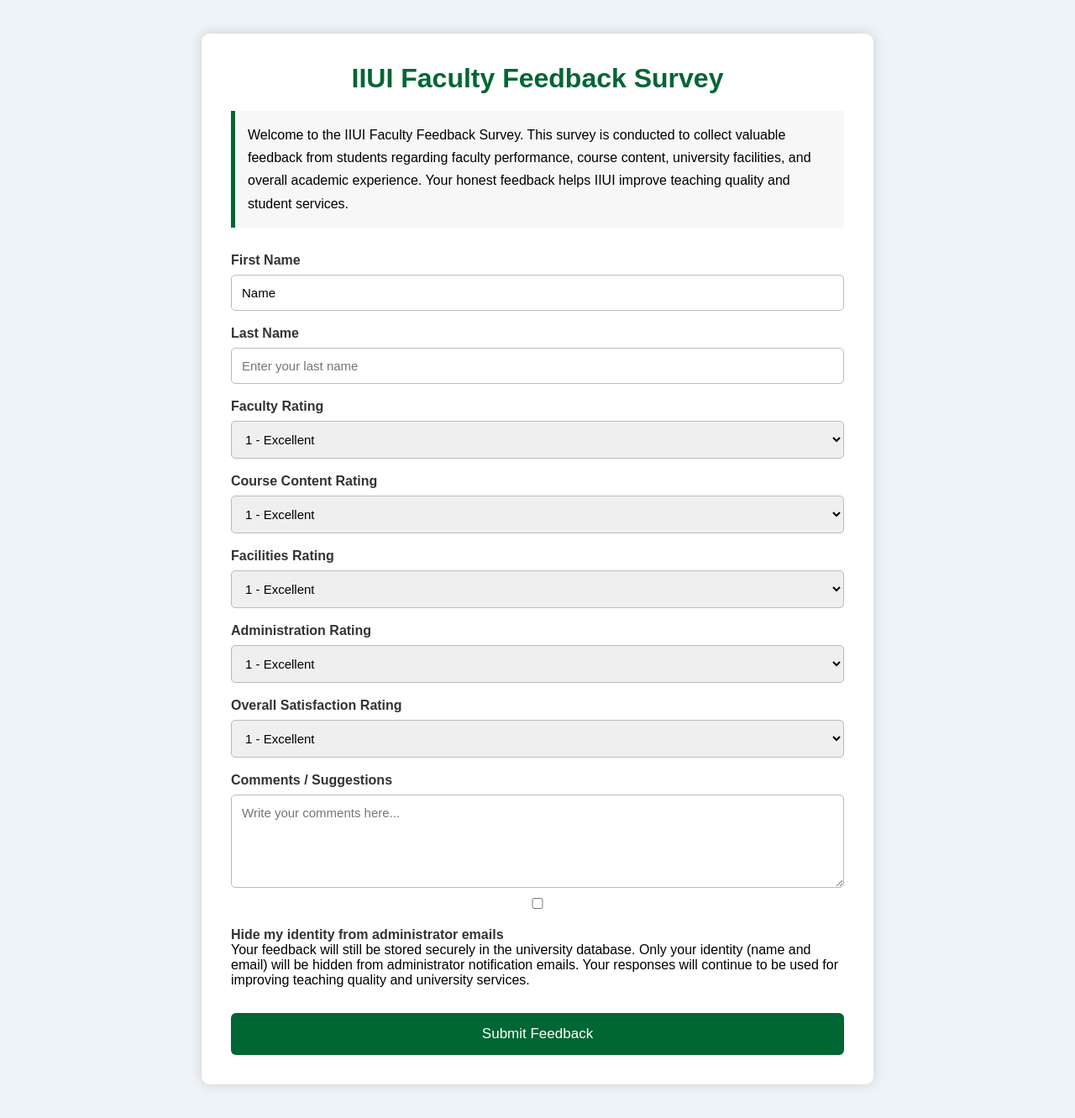
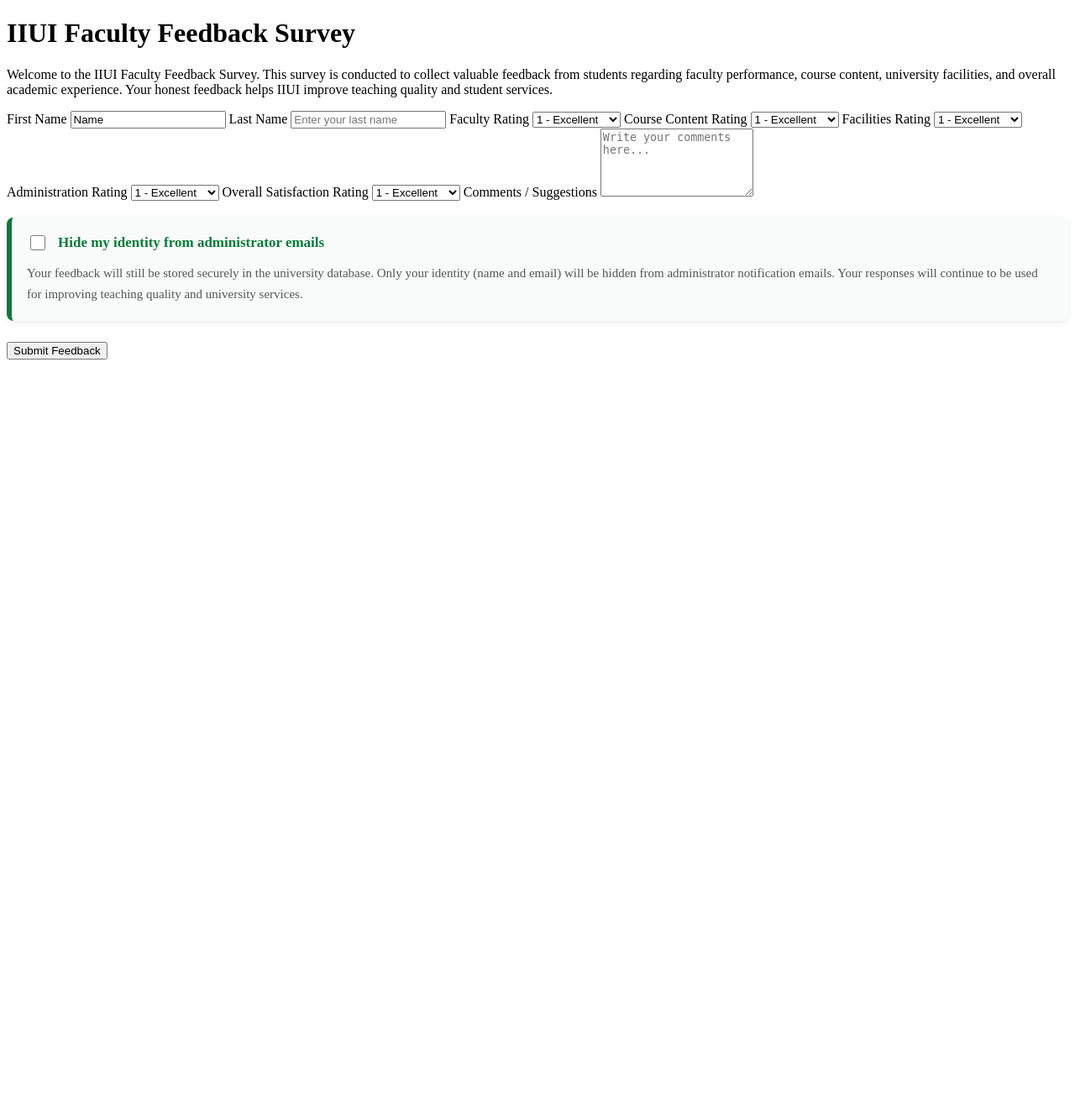
Before and after one commit to FatimaBatool55/IIUIFacultyFeedback, a Flask app: page /feedback in a window 1280 px wide. Shown: the whole page at 84% size. After the commit the page ends 428 px from the top, so only its background shows below. Run offline with Flask 3, Linux system fonts and the light colour scheme; the visitor is signed in with stand-in values (Sample User, id 1).

Commit message:
Update style.css

```diff
--- a/static/style.css
+++ b/static/style.css
@@ -1,108 +1,70 @@
-* {
-    margin: 0;
-    padding: 0;
-    box-sizing: border-box;
-    font-family: Arial, Helvetica, sans-serif;
-}
+/* ===========================
+   Privacy Notice Card
+=========================== */
 
-body {
-    background: #eef3f8;
-    display: flex;
-    justify-content: center;
-    padding: 40px;
-}
-
-.container {
-    width: 800px;
-    background: white;
-    padding: 35px;
-    border-radius: 10px;
-    box-shadow: 0 0 15px rgba(0,0,0,.15);
-}
-
-h1 {
-    text-align: center;
-    color: #006633;
-    margin-bottom: 20px;
-}
-
-.intro {
-    background: #f7f7f7;
-    border-left: 5px solid #006633;
-    padding: 15px;
-    margin-bottom: 30px;
-    line-height: 1.7;
-}
-
-label {
-    display: block;
-    margin-top: 18px;
-    font-weight: bold;
-    color: #333;
-}
-
-input,
-select,
-textarea {
-    width: 100%;
-    padding: 12px;
-    margin-top: 8px;
-    border: 1px solid #bbb;
-    border-radius: 5px;
-    font-size: 15px;
-}
-
-textarea {
-    resize: vertical;
-}
-
-button {
-    width: 100%;
-    margin-top: 30px;
-    background: #006633;
-    color: white;
-    border: none;
-    padding: 15px;
-    font-size: 17px;
-    border-radius: 6px;
-    cursor: pointer;
-}
-
-button:hover {
-    background: #004d26;
-}
-.error{
+.privacy-card{
 
     margin-top:20px;
+    margin-bottom:25px;
 
-    background:#ffe5e5;
+    padding:18px;
 
-    color:#c40000;
+    background:#f8fbf9;
 
-    padding:12px;
+    border-left:6px solid #0b7a3b;
 
-    border-radius:6px;
+    border-radius:8px;
 
-    text-align:center;
-
-    font-weight:bold;
+    box-shadow:0 2px 8px rgba(0,0,0,0.08);
 
 }
 
-.success{
+.privacy-header{
 
-    margin-top:20px;
+    display:flex;
 
-    background:#e8ffe8;
+    align-items:center;
 
-    color:#006600;
+    gap:12px;
 
-    padding:12px;
-
-    border-radius:6px;
-
-    text-align:center;
-
-    font-weight:bold;
+    margin-bottom:12px;
 
 }
+
+.privacy-header input[type="checkbox"]{
+
+    width:18px;
+
+    height:18px;
+
+    cursor:pointer;
+
+    accent-color:#0b7a3b;
+
+    flex-shrink:0;
+
+}
+
+.privacy-header label{
+
+    margin:0;
+
+    color:#0b7a3b;
+
+    font-size:17px;
+
+    cursor:pointer;
+
+}
+
+.privacy-card p{
+
+    margin:0;
+
+    color:#555;
+
+    line-height:1.7;
+
+    font-size:15px;
+
+}
```
